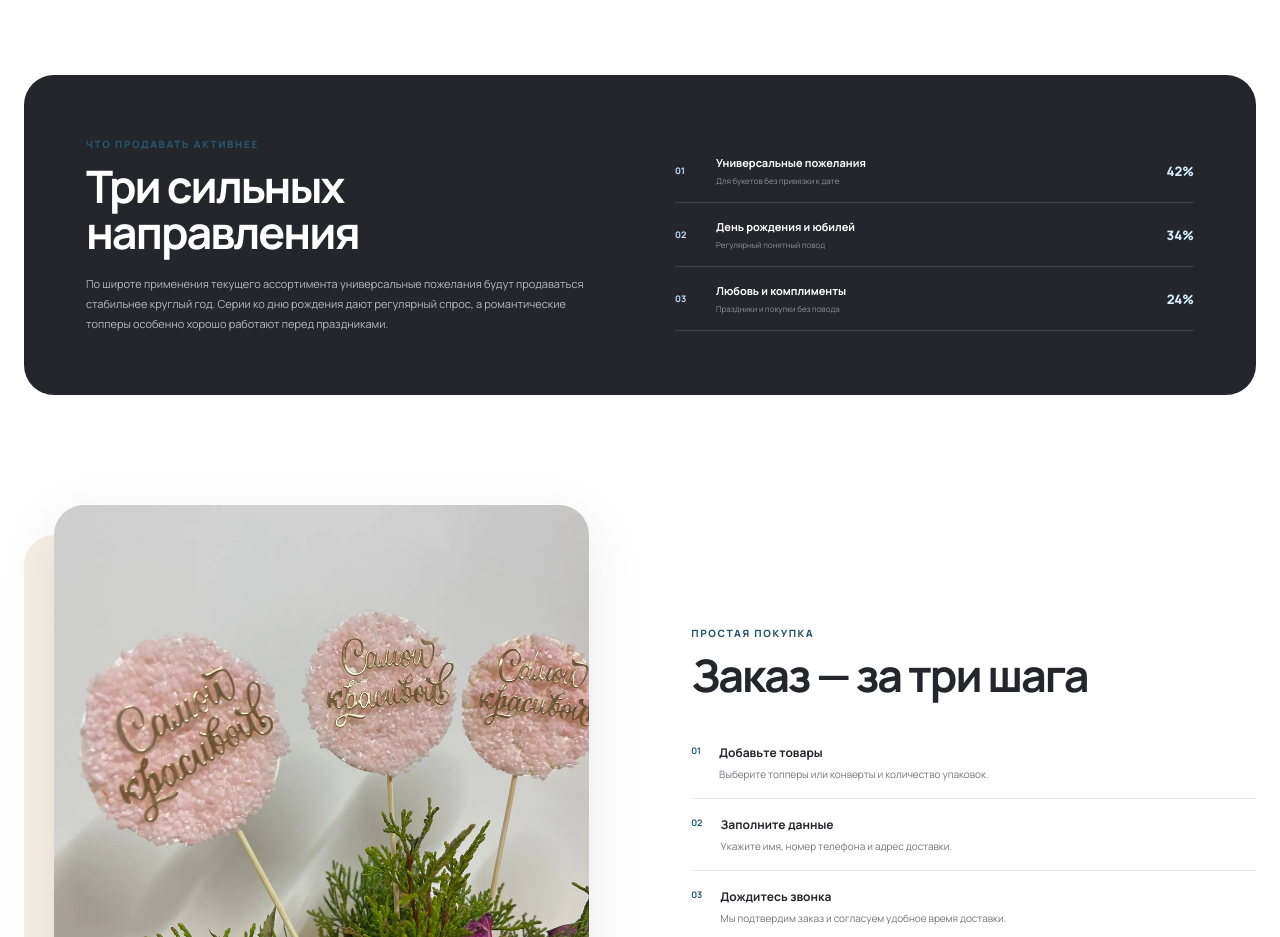
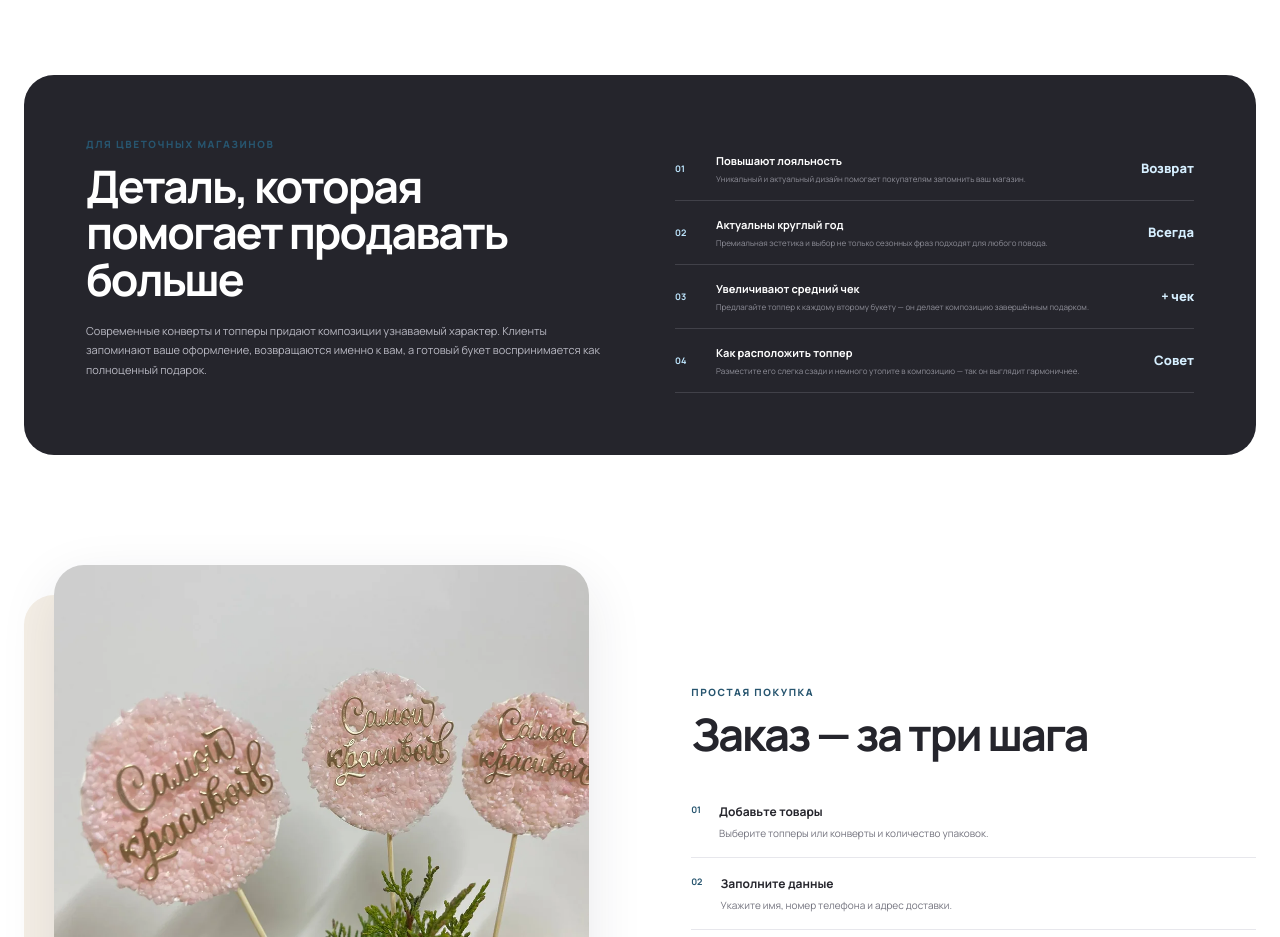
Before and after one commit to LangSage/topper-shop, a plain HTML site: page index.html in a window 1280 px wide. Shown: the part 5200-6137 px from the top of the page. Drawn offline with nearby package versions, Linux system fonts and the light colour scheme; a web font is replaced by a local one.

Commit message:
Add florist sales benefits and topper placement tip

```diff
--- a/index.html
+++ b/index.html
@@ -137,8 +137,8 @@
       </section>
 
       <section class="sales shell">
-        <div><p class="eyebrow">Что продавать активнее</p><h2>Три сильных направления</h2><p>По широте применения текущего ассортимента универсальные пожелания будут продаваться стабильнее круглый год. Серии ко дню рождения дают регулярный спрос, а романтические топперы особенно хорошо работают перед праздниками.</p></div>
-        <div class="sales__list"><article><strong>01</strong><span><b>Универсальные пожелания</b><small>Для букетов без привязки к дате</small></span><em>42%</em></article><article><strong>02</strong><span><b>День рождения и юбилей</b><small>Регулярный понятный повод</small></span><em>34%</em></article><article><strong>03</strong><span><b>Любовь и комплименты</b><small>Праздники и покупки без повода</small></span><em>24%</em></article></div>
+        <div><p class="eyebrow">Для цветочных магазинов</p><h2>Деталь, которая помогает продавать больше</h2><p>Современные конверты и топперы придают композиции узнаваемый характер. Клиенты запоминают ваше оформление, возвращаются именно к вам, а готовый букет воспринимается как полноценный подарок.</p></div>
+        <div class="sales__list"><article><strong>01</strong><span><b>Повышают лояльность</b><small>Уникальный и актуальный дизайн помогает покупателям запомнить ваш магазин.</small></span><em>Возврат</em></article><article><strong>02</strong><span><b>Актуальны круглый год</b><small>Премиальная эстетика и выбор не только сезонных фраз подходят для любого повода.</small></span><em>Всегда</em></article><article><strong>03</strong><span><b>Увеличивают средний чек</b><small>Предлагайте топпер к каждому второму букету — он делает композицию завершённым подарком.</small></span><em>+ чек</em></article><article><strong>04</strong><span><b>Как расположить топпер</b><small>Разместите его слегка сзади и немного утопите в композицию — так он выглядит гармоничнее.</small></span><em>Совет</em></article></div>
       </section>
 
       <section class="delivery shell" id="delivery">
```
